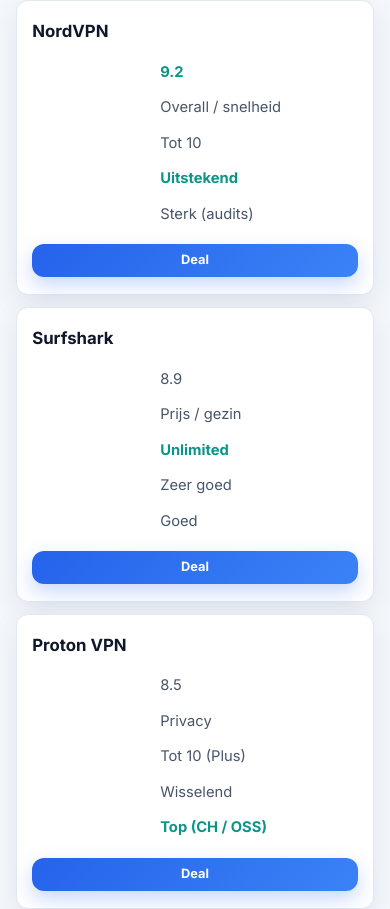
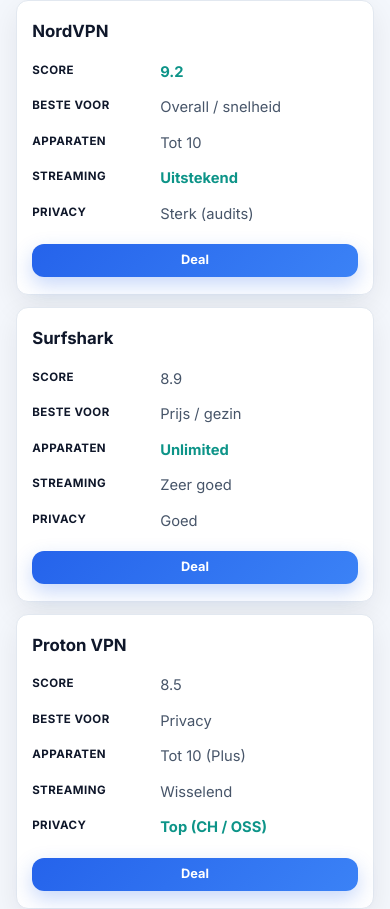
Before and after one commit to jessedkramer/vpnscore, a Next.js app: page / in a window 390 px wide. Shown: the part 1220-2129 px from the top of the page. Built offline with nearby package versions, Linux system fonts and the light colour scheme.

Commit message:
fix(mobile): data-label attributes for stacked comparison cards

```diff
--- a/app/page.tsx
+++ b/app/page.tsx
@@ -163,29 +163,29 @@
           <tbody>
             <tr>
               <td><strong>NordVPN</strong></td>
-              <td className="best">9.2</td>
-              <td>Overall / snelheid</td>
-              <td>Tot 10</td>
-              <td className="best">Uitstekend</td>
-              <td>Sterk (audits)</td>
+              <td className="best" data-label="Score">9.2</td>
+              <td data-label="Beste voor">Overall / snelheid</td>
+              <td data-label="Apparaten">Tot 10</td>
+              <td className="best" data-label="Streaming">Uitstekend</td>
+              <td data-label="Privacy">Sterk (audits)</td>
               <td><a className="btn" href={AFFILIATE.nord} style={{ padding: "0.4rem 0.7rem", fontSize: "0.8rem" }}>Deal</a></td>
             </tr>
             <tr>
               <td><strong>Surfshark</strong></td>
-              <td>8.9</td>
-              <td>Prijs / gezin</td>
-              <td className="best">Unlimited</td>
-              <td>Zeer goed</td>
-              <td>Goed</td>
+              <td data-label="Score">8.9</td>
+              <td data-label="Beste voor">Prijs / gezin</td>
+              <td className="best" data-label="Apparaten">Unlimited</td>
+              <td data-label="Streaming">Zeer goed</td>
+              <td data-label="Privacy">Goed</td>
               <td><a className="btn" href={AFFILIATE.surfshark} style={{ padding: "0.4rem 0.7rem", fontSize: "0.8rem" }}>Deal</a></td>
             </tr>
             <tr>
               <td><strong>Proton VPN</strong></td>
-              <td>8.5</td>
-              <td>Privacy</td>
-              <td>Tot 10 (Plus)</td>
-              <td>Wisselend</td>
-              <td className="best">Top (CH / OSS)</td>
+              <td data-label="Score">8.5</td>
+              <td data-label="Beste voor">Privacy</td>
+              <td data-label="Apparaten">Tot 10 (Plus)</td>
+              <td data-label="Streaming">Wisselend</td>
+              <td className="best" data-label="Privacy">Top (CH / OSS)</td>
               <td><a className="btn" href={AFFILIATE.proton} style={{ padding: "0.4rem 0.7rem", fontSize: "0.8rem" }}>Deal</a></td>
             </tr>
           </tbody>
```
